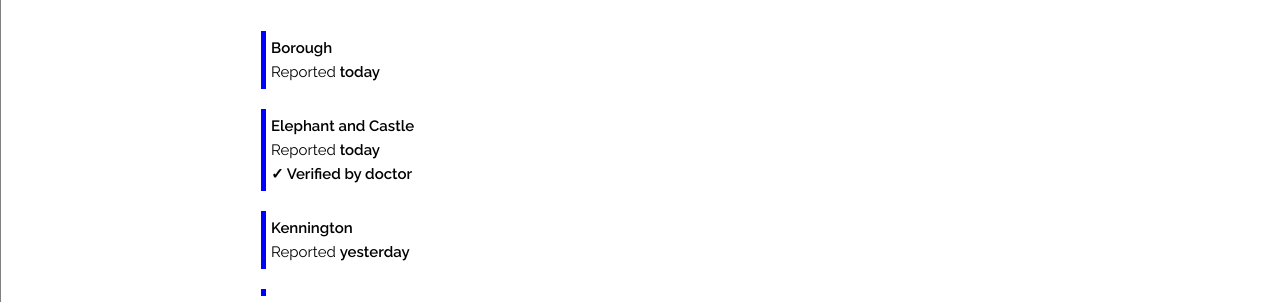
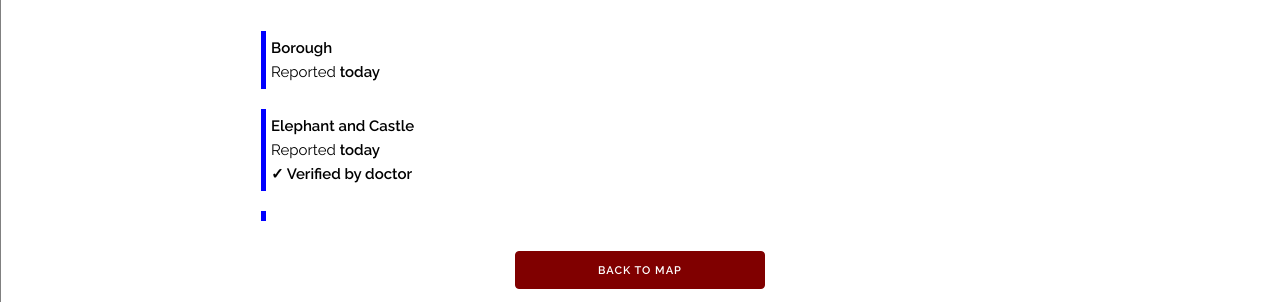
Before and after one commit to christiancheng/healthconnect, a website: page reports/reportBlue.html in a window 1280 px wide. Shown: the part 498-800 px from the top of the page. Drawn offline with nearby package versions, Linux system fonts and the light colour scheme.

Commit message:
Add buttons to outbreak report pages

```diff
--- a/css/map.css
+++ b/css/map.css
@@ -25,6 +25,12 @@ span.right {
   height: 275px;
 }
 
+#outbreakreports {
+  margin: 0px;
+  overflow: auto;
+  height: 200px;
+}
+
 #reportPurple {
   margin: 10px;
   padding: 5px;
--- a/reports/reportBlue.html
+++ b/reports/reportBlue.html
@@ -124,7 +124,7 @@
   <br/>
 
   <div class ="container">
-    <div id ="reports">
+    <div id ="outbreakreports">
       <div class="row">
         <div id="reportBlue">
           <span>
@@ -202,6 +202,10 @@
     </div>
   </div>
 
+  <div class="row navbot">
+        <a class="button button-primary but" href="../map.html">Back to Map</a>
+    </div>
+
 
 <!-- End Document
   –––––––––––––––––––––––––––––––––––––––––––––––––– -->
```
Also changed, not shown: diagnosis.html (+4 -0 lines), reports/reportGreen.html (+5 -1 lines), reports/reportPurple.html (+5 -1 lines), reports/reportViolet.html (+5 -1 lines).
